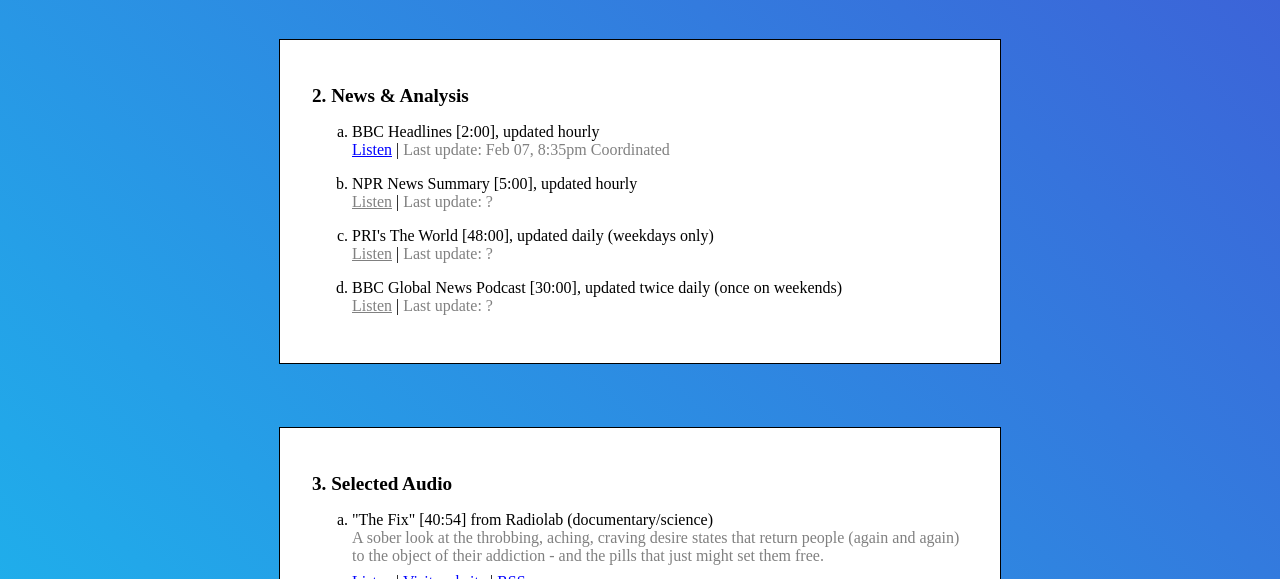
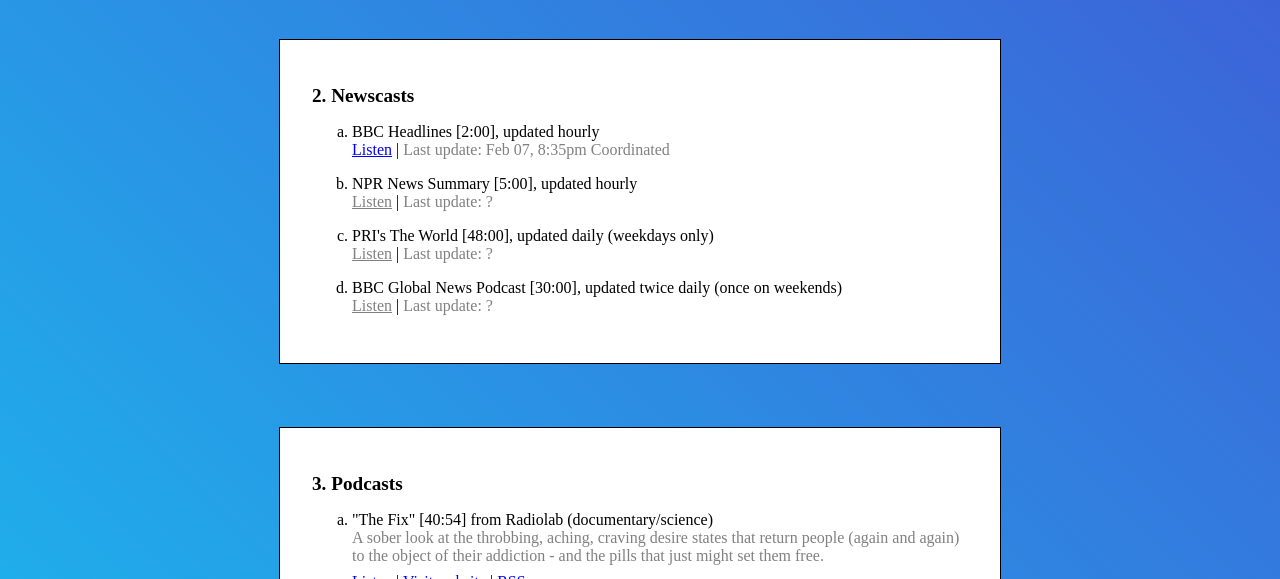
Before and after one commit to radioopensource/dotinfo, a Jekyll site: the page built from index.html, in a window 1280 px wide and 900 px high, scrolled down 557 px, cut to the strip 171-750 px from the top of the window. Built offline with Jekyll 4.4.1, drawn with Linux system fonts in a browser that asks for light colours; nearby versions of some CDN libraries; part of the change alters nothing that is shown.

```diff
--- a/_includes/content.html
+++ b/_includes/content.html
@@ -21,7 +21,7 @@
 
 <div id="news" class="module">
   <div class="content">
-    <h1>2. News &amp; Analysis</h1>
+    <h1>2. Newscasts</h1>
     <ol type="a">
       {% for feed in site.data.feeds %}
         <li class="{{ feed.type }} spin">
@@ -39,7 +39,7 @@
 
 <div id="selected" class="module">
   <div class="content">
-     <h1>3. Selected Audio</h1>
+     <h1>3. Podcasts</h1>
      <ol type="a">
         {% for pick in collection %}
           <li> "{{ pick.title }}" [{{ pick.duration }}] from {{ pick.series }} ({{ pick.genre }}) {% if pick.explicit == true %}
--- a/_includes/footer.html
+++ b/_includes/footer.html
@@ -15,10 +15,10 @@
     newsModule.find('.bbc-headlines .last-update-time').text(formatDateTime(getBBCHeadlinesLastUpdate()))
     newsModule.find('.bbc-headlines').removeClass('spin');
 
-    // banner stuff
-    setInterval(function() { $('.banner .text').toggleClass('black') }, 400); // 1/2 second
+    // loading stuff
+    setInterval(function() { $('.loading .text').toggleClass('black') }, 400); // 1/2 second
     audioPlayer.oncanplay = function () {
-      $('.banner').hide();
+      $('.loading').hide();
     }
 
     $('.listen').on('click', playAudioHandler);
@@ -26,12 +26,11 @@
 
     function playAudioHandler (e) {
       e.preventDefault();
-      if ($(e.target).hasClass('radio')) {
-        $('.banner').show();
-      }
+
       if ($(e.target).parent().hasClass('spin')) {
         return;
       }
+
       var clickedAudio = e.target.href;
 
       if (clickedSameAudio(clickedAudio)) {
@@ -41,6 +40,10 @@
           audioPlayer.pause();
         }
         return;
+      }
+
+      if ($(e.target).hasClass('radio')) {
+        $('.loading').show();
       }
 
       playAudio(clickedAudio);
@@ -133,24 +136,55 @@
       return now.toString();
     }
 
+    $('.submit').on('click', submitRequest);
+
     function submitRequest () {
       $.ajax({
-          url: servicesURL + '/request',
+          url: servicesURL + '/requests',
           type: 'POST',
           dataType: 'JSON',
+          data: { info : $('#info').val(), url : $('#url').val(), requestor : $('#requestor').val() },
           xhrFields: {
             withCredentials: true
           },
-          success: function (data) {
-            $('.visitor-count').text(data.count);
+          success: function (response) {
+            showMessage('THANKS')
+          },
+          error: function (response) {
+            showMessage(mapErrorCodesToMessages(response.responseJSON.errors));
           }
       });
+    }
+
+    function showMessage (message) {
+      $('.banner').show().find('.text').text(message);
+      setTimeout(function() {  $('.banner').hide(); }, 5000);
+    }
+
+    function mapErrorCodesToMessages (codes) {
+      var messages = [];
+
+      if (codes.info) {
+        if (codes.info === 'not-present') {
+          messages.push('Comment is a required field.')
+        }
+        if (codes.info === 'too-long') {
+          messages.push('Comment can\'t exceed 200 characters.');
+        }
+      }
+      if (codes.url) {
+        if (codes.url === 'not-valid') {
+          messages.push('That url doesn\'t exist! Try again?');
+        }
+      }
+
+      return messages.reduce(function(p, b) { return p += b += '\n'; });
     }
 
     function areCookiesEnabled () {
       var cookieEnabled = (navigator.cookieEnabled) ? true : false;
       if (typeof navigator.cookieEnabled == "undefined" && !cookieEnabled) {
-          document.cookie = "testcookie";
+          document.cookie = 'testcookie';
           cookieEnabled = (document.cookie.indexOf("testcookie") != -1) ? true : false;
       }
       return cookieEnabled;
--- a/_includes/header.html
+++ b/_includes/header.html
@@ -1,11 +1,14 @@
 <header>
+	<div class="loading">
+		<div class="text">LOADING...</div>
+	</div>
+	<div class="banner">
+		<div class="text"></div>
+  	</div>
 	<audio controls>
 		<source src="" type="audio/mpeg" controls="controls">
 		Your browser does not support the audio element.
 	</audio>
 	<div class="header"></div>
-  <div class="banner">
-  	<div class="text">LOADING...</div>
-  </div>
 	<h1>publicradio.info</h1>
 </header>
--- a/css/styles.css
+++ b/css/styles.css
@@ -42,14 +42,16 @@ div.header {
   top: 0;
 }
 
-div.banner {
+div.loading, div.banner {
   background-color: black;
   position: fixed;
   left: 50%;
-    transform: translate(-50%, 0);
+  top: 50%;
+  transform: translate(-50%, -50%);
   font-family: monospace;
-    padding: 0.5em;
-    font-size: 2em;
+  padding: 1em;
+  font-size: 10vmin;
+  text-align: center;
   color: #00FF00;
   display: none;
 }
```
Lines whose indentation alone changed are shown as unchanged.
